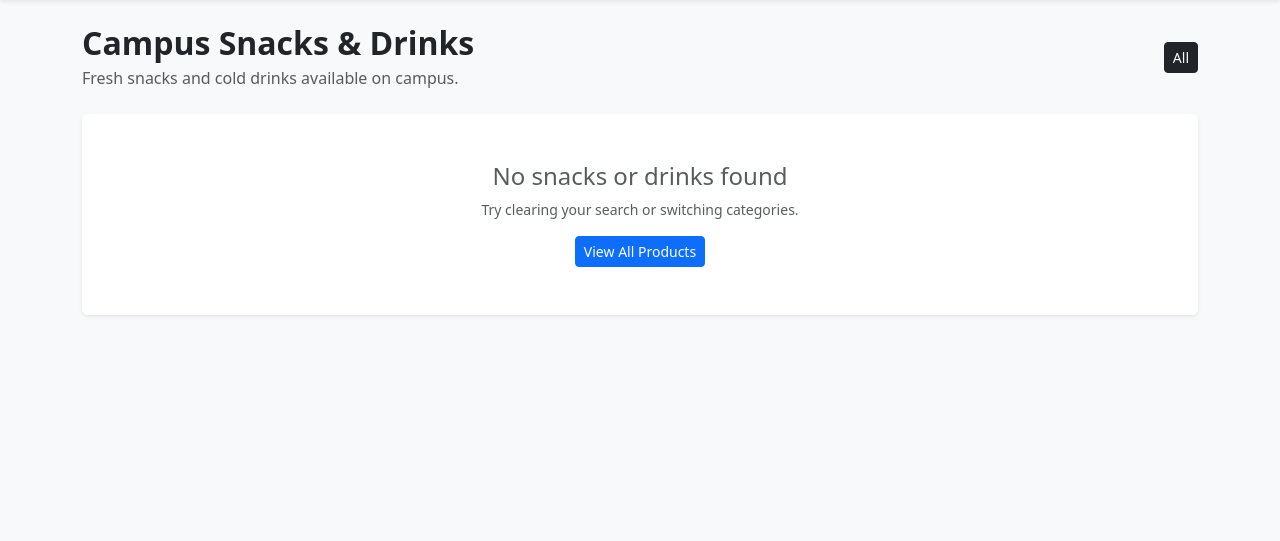
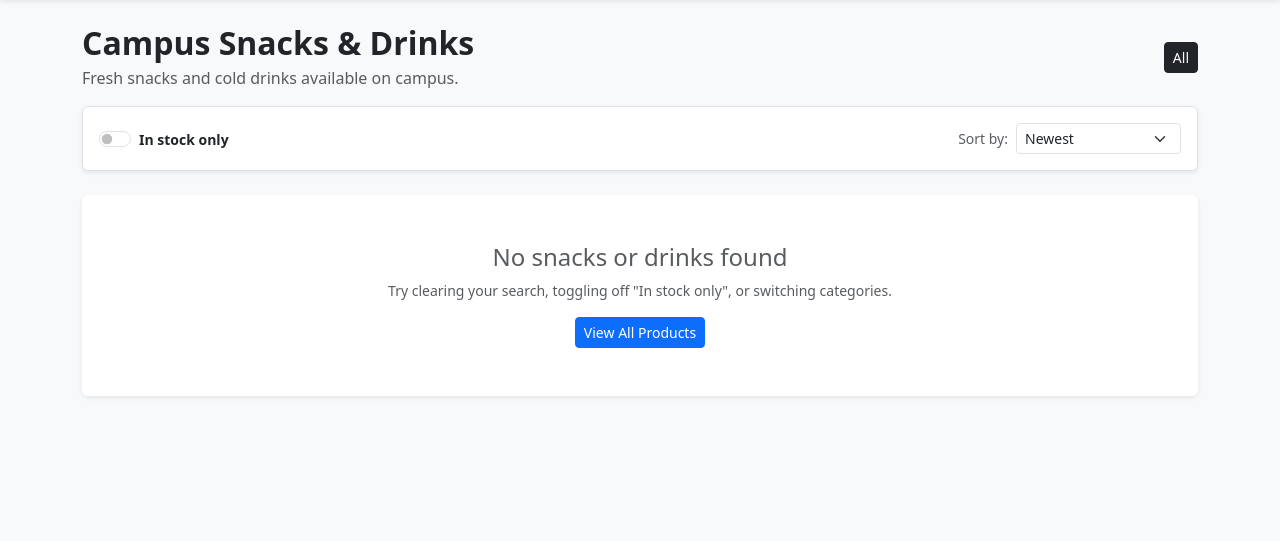
Before and after one commit to ichigo-ki/student-shop, a Django app: page / in a window 1280 px wide. Shown: the part 56-597 px from the top of the page. Run offline with Django 5.2, Linux system fonts and the light colour scheme; data that the repository does not hold is empty.

Commit message:
Add ProductCatalogService, price sorting, stock badges, and tests

```diff
--- a/shop/services.py
+++ b/shop/services.py
@@ -1,6 +1,7 @@
 from abc import ABC, abstractmethod
 from decimal import Decimal, ROUND_HALF_UP
 from django.db import transaction
+from django.db.models import Q
 from .models import Order, OrderItem, Product
 
 
@@ -224,3 +225,42 @@ class OrderHistoryService(BaseShopService):
         .prefetch_related('orderitem_set__product')
         .order_by('-created_at', '-id')
     )
+
+
+# =========================================================
+# 3. CATALOG QUERY SERVICE: Filtering & Sorting
+# =========================================================
+class ProductCatalogService:
+  """Encapsulates product catalog filtering (category, search, stock) and sorting."""
+
+  SORT_OPTIONS = {
+      'newest': '-created_at',
+      'price_asc': 'price',
+      'price_desc': '-price',
+  }
+
+  def get_products(
+      self,
+      category=None,
+      query: str | None = None,
+      in_stock_only: bool = False,
+      sort_by: str = 'newest',
+  ):
+    queryset = Product.objects.select_related('category').all()
+
+    if category is not None:
+      queryset = queryset.filter(category=category)
+
+    if query:
+      cleaned_query = query.strip()
+      if cleaned_query:
+        queryset = queryset.filter(
+            Q(title__icontains=cleaned_query)
+            | Q(description__icontains=cleaned_query)
+        )
+
+    if in_stock_only:
+      queryset = queryset.filter(stock__gt=0)
+
+    order_field = self.SORT_OPTIONS.get(sort_by, '-created_at')
+    return queryset.order_by(order_field, '-id')
--- a/shop/templates/shop/product_list.html
+++ b/shop/templates/shop/product_list.html
@@ -5,7 +5,7 @@
 {% endblock %}
 
 {% block content %}
-<div class="d-flex flex-column flex-md-row justify-content-between align-items-md-center mb-4 gap-3">
+<div class="d-flex flex-column flex-md-row justify-content-between align-items-md-center mb-3 gap-3">
     <div>
         <h1 class="h2 fw-bold mb-1">
             {% if category %}
@@ -34,12 +34,31 @@
     </div>
 </div>
 
-{% if query %}
-<div class="alert alert-light border d-flex justify-content-between align-items-center mb-4">
-    <span>Showing matches for <strong>"{{ query }}"</strong></span>
-    <a href="{% url 'shop:home' %}" class="btn btn-sm btn-outline-secondary">Clear search</a>
-</div>
-{% endif %}
+<!-- Sort & Availability Toolbar -->
+<form method="get" class="bg-white border rounded p-3 mb-4 d-flex flex-wrap align-items-center justify-content-between gap-3 shadow-sm">
+    {% if query %}
+    <input type="hidden" name="q" value="{{ query }}">
+    {% endif %}
+
+    <div class="form-check form-switch m-0">
+        <input class="form-check-input" type="checkbox" role="switch" id="inStockSwitch" name="in_stock" value="1"
+            {% if in_stock_only %}checked{% endif %} onchange="this.form.submit()">
+        <label class="form-check-label small fw-semibold" for="inStockSwitch">In stock only</label>
+    </div>
+
+    <div class="d-flex align-items-center gap-2">
+        <label for="sortSelect" class="small text-muted mb-0 text-nowrap">Sort by:</label>
+        <select id="sortSelect" name="sort" class="form-select form-select-sm" onchange="this.form.submit()">
+            <option value="newest" {% if sort_by == 'newest' %}selected{% endif %}>Newest</option>
+            <option value="price_asc" {% if sort_by == 'price_asc' %}selected{% endif %}>Price: Low to High</option>
+            <option value="price_desc" {% if sort_by == 'price_desc' %}selected{% endif %}>Price: High to Low</option>
+        </select>
+        {% if query or in_stock_only or sort_by != 'newest' %}
+        <a href="{% if category %}{% url 'shop:product_list_by_category' category.slug %}{% else %}{% url 'shop:home' %}{% endif %}"
+            class="btn btn-outline-secondary btn-sm text-nowrap">Reset</a>
+        {% endif %}
+    </div>
+</form>
 
 {% if products %}
 <div class="row row-cols-1 row-cols-sm-2 row-cols-md-3 g-4">
@@ -57,9 +76,17 @@
             {% endif %}
 
             <div class="card-body d-flex flex-column">
-                {% if product.category %}
-                <span class="badge bg-light text-dark border align-self-start mb-2">{{ product.category.name }}</span>
-                {% endif %}
+                <div class="d-flex justify-content-between align-items-center mb-2">
+                    {% if product.category %}
+                    <span class="badge bg-light text-dark border">{{ product.category.name }}</span>
+                    {% endif %}
+                    {% if product.is_in_stock %}
+                    <span class="badge bg-success-subtle text-success border border-success-subtle">In stock: {{ product.stock }}</span>
+                    {% else %}
+                    <span class="badge bg-danger-subtle text-danger border border-danger-subtle">Out of stock</span>
+                    {% endif %}
+                </div>
+
                 <h5 class="card-title fw-semibold">{{ product.title }}</h5>
                 <p class="card-text text-success fw-bold fs-5 mb-2">{{ product.price }} KGS</p>
                 <p class="card-text text-muted small mb-3">{{ product.description|truncatewords:15 }}</p>
@@ -67,8 +94,11 @@
                 <div class="mt-auto d-flex gap-2">
                     <a href="{% url 'shop:product_detail' product.pk %}"
                         class="btn btn-outline-primary btn-sm flex-grow-1">Details</a>
-                    <a href="{% url 'shop:add_to_cart' product.pk %}" class="btn btn-primary btn-sm flex-grow-1">Add to
-                        Cart</a>
+                    {% if product.is_in_stock %}
+                    <a href="{% url 'shop:add_to_cart' product.pk %}" class="btn btn-primary btn-sm flex-grow-1">Add to Cart</a>
+                    {% else %}
+                    <button type="button" class="btn btn-secondary btn-sm flex-grow-1" disabled>Sold Out</button>
+                    {% endif %}
                 </div>
             </div>
         </div>
@@ -78,7 +108,7 @@
 {% else %}
 <div class="text-center py-5 bg-white rounded shadow-sm">
     <h4 class="text-muted">No snacks or drinks found</h4>
-    <p class="text-muted small mb-3">Try clearing your search or switching categories.</p>
+    <p class="text-muted small mb-3">Try clearing your search, toggling off "In stock only", or switching categories.</p>
     <a href="{% url 'shop:home' %}" class="btn btn-primary btn-sm">View All Products</a>
 </div>
 {% endif %}
--- a/shop/views.py
+++ b/shop/views.py
@@ -4,29 +4,44 @@ from django.db.models import Q
 from django.shortcuts import get_object_or_404, redirect, render
 from django.views.decorators.http import require_POST
 from .models import Category, Order, Product
-from .services import CartService, CheckoutService, OrderHistoryService, PricingFactory, ShopRuleError
+from .services import (
+    CartService,
+    CheckoutService,
+    OrderHistoryService,
+    PricingFactory,
+    ProductCatalogService,
+    ShopRuleError,
+)
 
 
 def home(request, category_slug=None):
   category = None
   categories = Category.objects.all()
-  products = Product.objects.all().order_by('-created_at')
 
   if category_slug:
     category = get_object_or_404(Category, slug=category_slug)
-    products = products.filter(category=category)
 
-  query = request.GET.get('q')
-  if query:
-    products = products.filter(
-        Q(title__icontains=query) | Q(description__icontains=query)
-    )
+  query = request.GET.get('q', '').strip()
+  in_stock_only = request.GET.get('in_stock') == '1'
+  sort_by = request.GET.get('sort', 'newest')
+  if sort_by not in ProductCatalogService.SORT_OPTIONS:
+    sort_by = 'newest'
+
+  catalog_service = ProductCatalogService()
+  products = catalog_service.get_products(
+      category=category,
+      query=query,
+      in_stock_only=in_stock_only,
+      sort_by=sort_by,
+  )
 
   context = {
       'category': category,
       'categories': categories,
       'products': products,
       'query': query,
+      'in_stock_only': in_stock_only,
+      'sort_by': sort_by,
   }
   return render(request, 'shop/product_list.html', context)
 
```
Also changed, not shown: shop/tests.py (+20 -0 lines).
